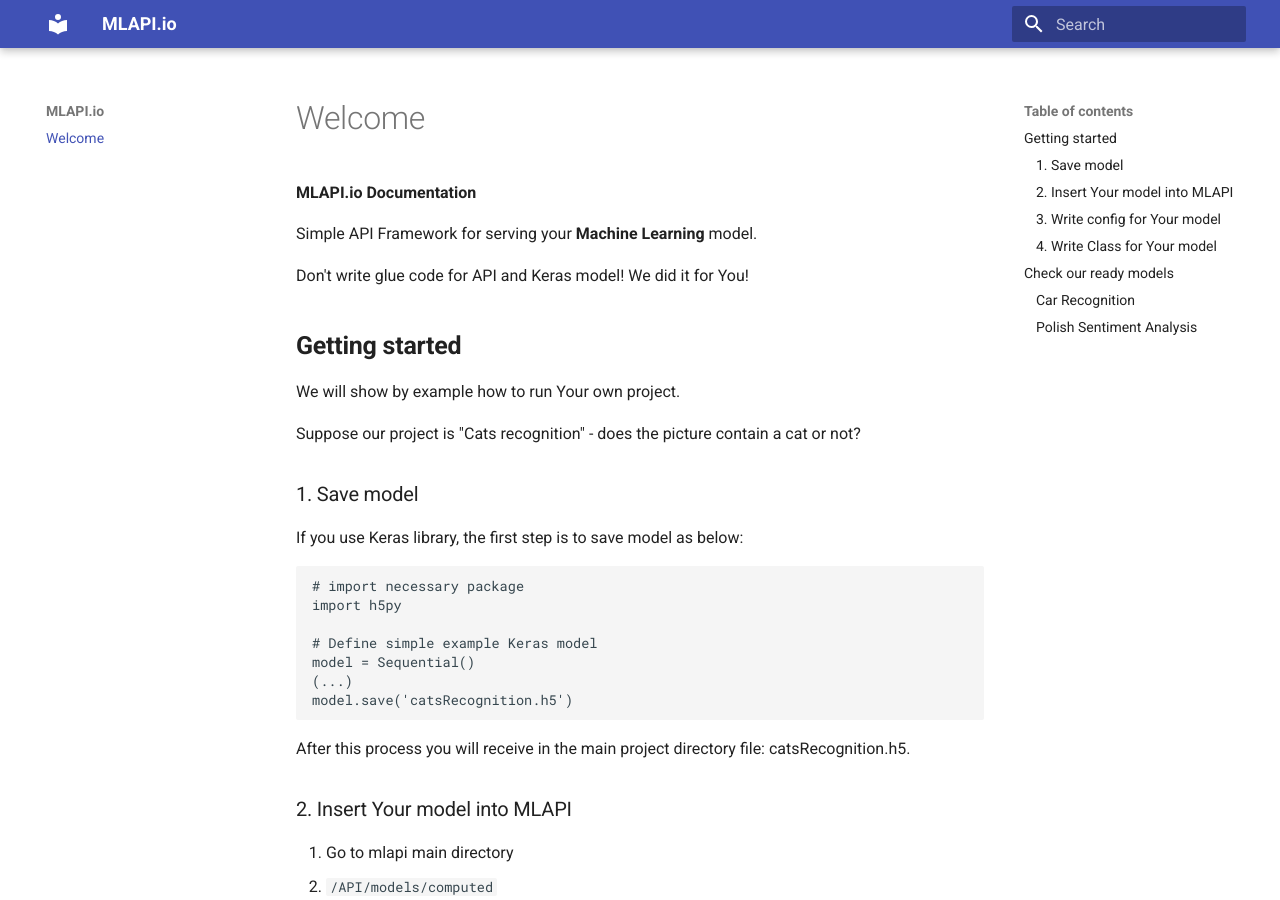
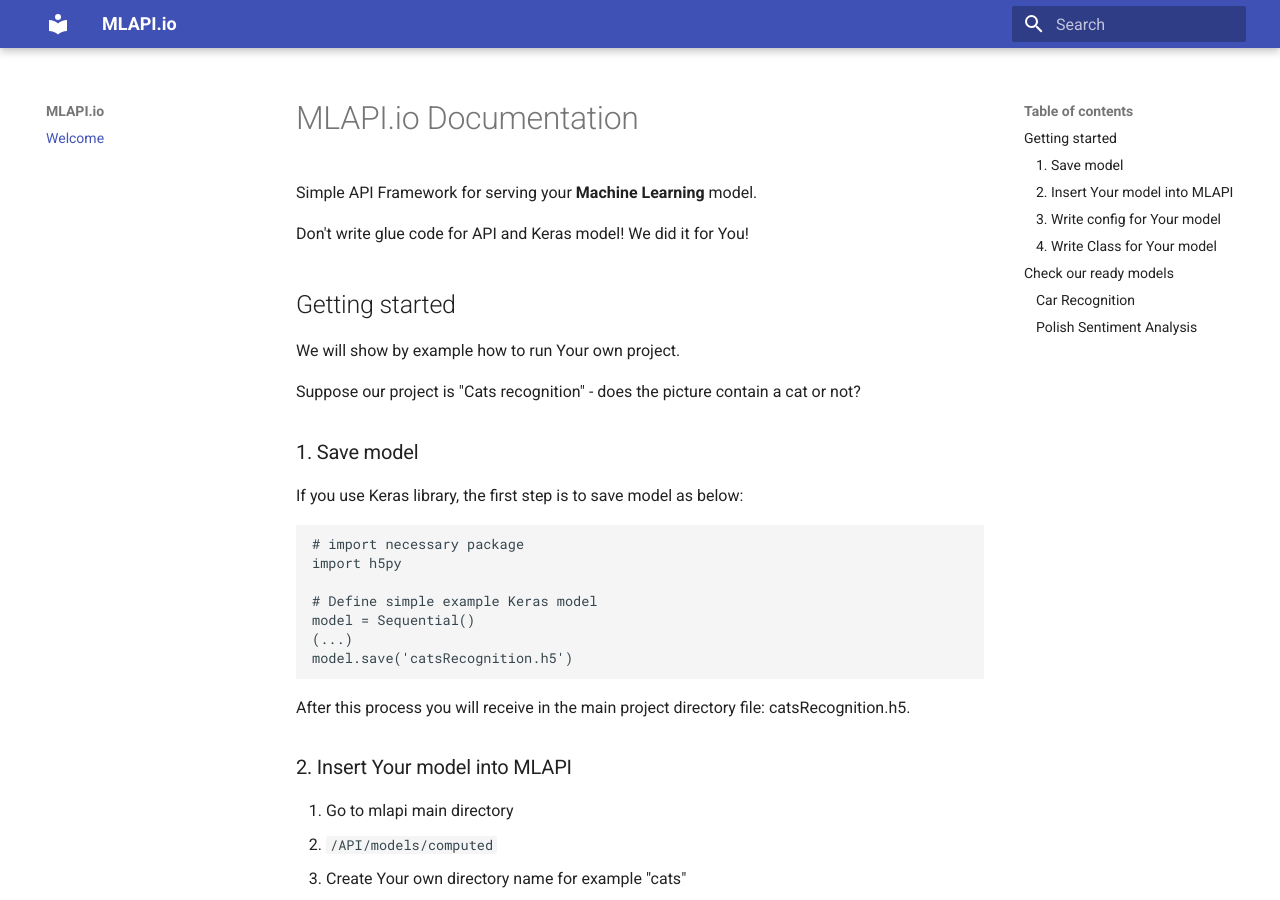
Before and after one commit to Ermlab/mlapi.io, an MkDocs documentation site: the page built from docs/index.md, in a window 1280 px wide and 900 px high. Built offline with MkDocs 1.6.1 and Material for MkDocs 9.7.7, drawn with Linux system fonts in a browser that asks for light colours; old or Windows-style settings are respelled for this version of MkDocs.

````diff
--- a/docs/index.md
+++ b/docs/index.md
@@ -1,12 +1,12 @@
-**MLAPI.io Documentation**
+# MLAPI.io Documentation
 
-Simple API Framework for serving your <b> Machine Learning </b> model.
+Simple API Framework for serving your **Machine Learning** model.
 
 Don't write glue code for API and Keras model!
 We did it for You!
 
 
-## <b>Getting started</b>
+## Getting started
 
 We will show by example how to run Your own project.
 
@@ -27,6 +27,7 @@ model = Sequential()
 (...)
 model.save('catsRecognition.h5')
 ```
+
 After this process you will receive in the main project directory file: catsRecognition.h5.
 
 ### 2. Insert Your model into MLAPI
````
